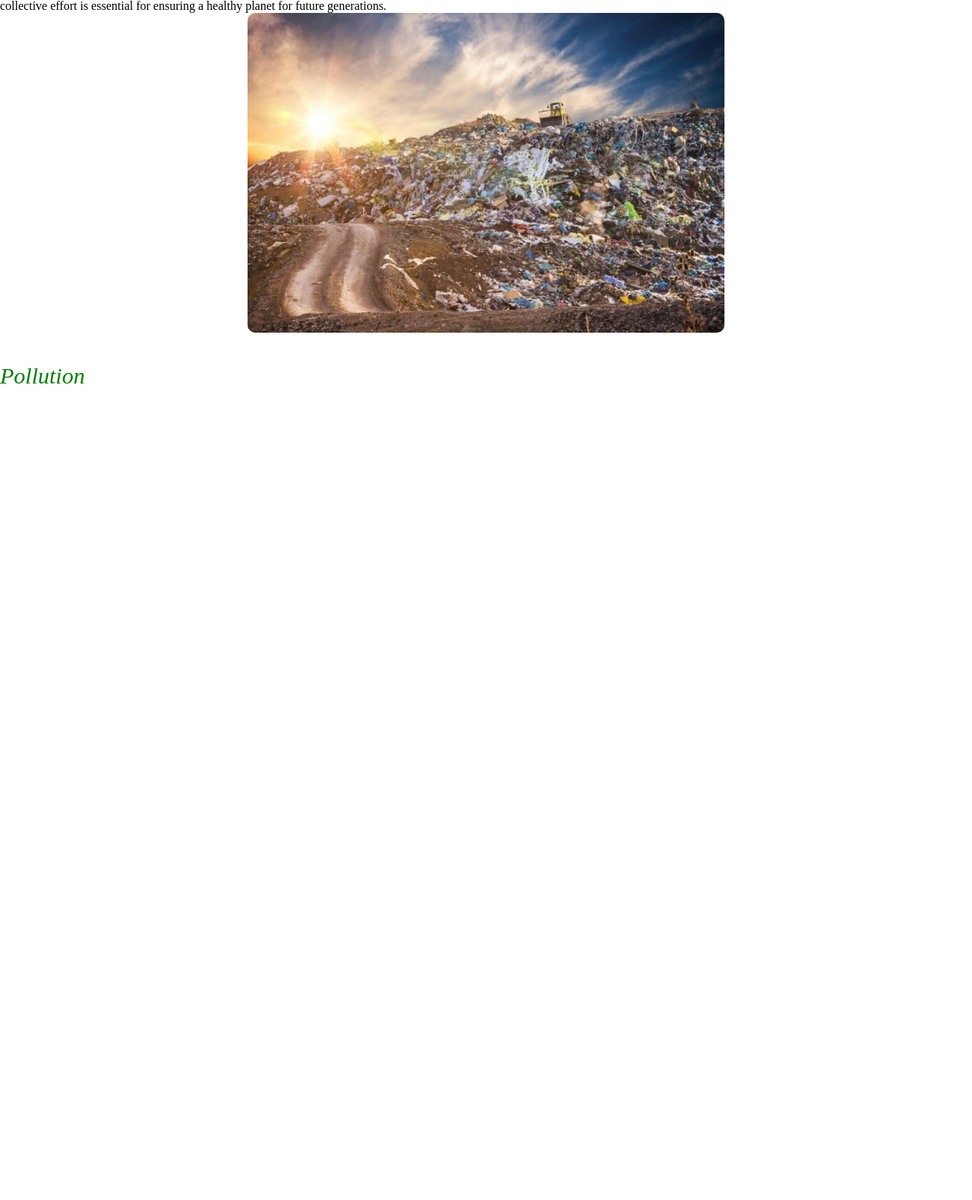
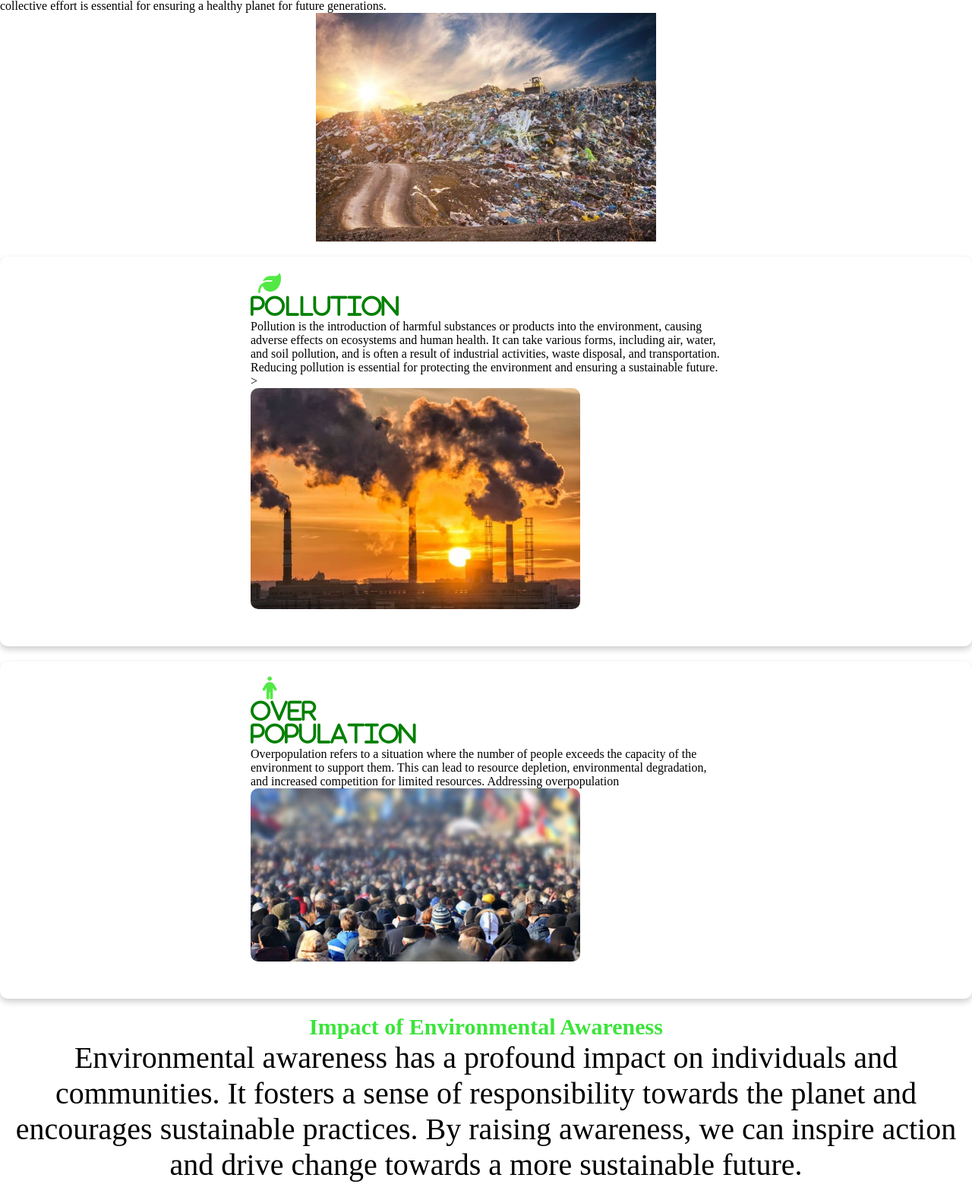
Before and after one commit to pashahaha/Environmental-web, a plain HTML site: page index.html in a window 1280 px wide. Shown: the part 1072-2652 px from the top of the page at 76% size. Before the commit the page ends 1584 px from the top, so only its background shows below. Drawn offline with Linux system fonts and the light colour scheme; a web font is replaced by a local one.

Commit message:
environment web upd

```diff
--- a/index.html
+++ b/index.html
@@ -13,6 +13,8 @@
     <link
         href="https://fonts.googleapis.com/css2?family=Special+Gothic+Expanded+One&family=Winky+Rough:ital,wght@0,300..900;1,300..900&display=swap"
         rel="stylesheet">
+    <script src="https://kit.fontawesome.com/d8803ddcfb.js" crossorigin="anonymous"></script>
+
 </head>
 
 <body>
@@ -56,8 +58,8 @@
             </p>
         </div>
 
-        <div class="feature-img">
-            <img src="images/LandDisturbance.jpg" alt="" class="feature-img">
+        <div style="display: flex; justify-content: center; align-items: center;">
+            <img src="images/LandDisturbance.jpg" alt="" style="width: 35%; height: auto;">
         </div>
 
         <div class="feature-box">
@@ -71,11 +73,55 @@
                         </i>
                     </span>
                 </div>
+                <div class="feature-description">
+                    <p>
+                        Pollution is the introduction of harmful substances or products into the environment, causing adverse
+                        effects on ecosystems and human health. It can take various forms, including air, water, and soil
+                        pollution, and is often a result of industrial activities, waste disposal, and transportation.
+                        Reducing pollution is essential for protecting the environment and ensuring a sustainable future.
+                    </p>
+                </div>>
+                <div class="feature-img">
+                    <img src="images/Pollution.jpeg" alt="Pollution" class="feature-img">
+                </div>
+            </div>
+        </div>
+
+        <div class="feature-box">
+            <div class="feature">
+                <div class="feature-icon">
+                    <span>
+                        <i class="fa-solid fa-person">
+                            <span>
+                               Over Population
+                            </span>
+                        </i>
+                    </span>
+                </div>
+                <div class="feature-description">
+                    <p>
+                        Overpopulation refers to a situation where the number of people exceeds the capacity of the
+                        environment to support them. This can lead to resource depletion, environmental degradation, and
+                        increased competition for limited resources. Addressing overpopulation
+
+                    </p>
+                </div>
+                <div class="feature-img">
+                    <img src="images/Overpopulation.jpg" alt="Pollution" class="feature-img">
+                </div>
             </div>
         </div>
 
     </section>
 
+    <section id="ImpactEnvironment">
+        <div class="title-text">
+            <h1>Impact of Environmental Awareness</h1>
+            <p>Environmental awareness has a profound impact on individuals and communities. It fosters a sense of
+                responsibility towards the planet and encourages sustainable practices. By raising awareness, we can
+                inspire action and drive change towards a more sustainable future.</p>
+        </div>
+       </section>
 
 
 </body>
--- a/style.css
+++ b/style.css
@@ -1,6 +1,7 @@
 *{
     margin: 0;
     padding: 0;
+    box-sizing: border-box;
 
 }
 
@@ -78,7 +79,7 @@
 
 .title-text h1 {
     font-size: 30px;
-    color:#3be43b;
+    color: #3be43b;
 }
 
 
@@ -88,33 +89,54 @@
     margin-right: 40px;
     margin-top: 15px;
     font-size: 18px;
-    color:#000;
+    color: #000;
     font-weight: normal;
-    background: linear-gradient(#fff, #cfc6c6)
+    background: linear-gradient(#fff, #cfc6c6);
 }
 
-#feature{
-    flex-basis: 50%
+.feature{
+    flex-basis: 50%;
 }
 
 .feature-img{
     flex-basis: 50%;
     margin: auto;
-    align-items: center;
-    display: flex;
+
+
+}
+
+.feature-img img{
     width: 70%;
     border-radius: 10px;
-    margin-bottom: 20px;
+    margin-bottom: 25px;
+
 }
 
 .feature span{
     font-size: 30px;
     color: green;
+    text-align: center;
 }
 
 .feature-icon .fa-solid{
+
     color: #52e945;
     border-color: #52e945;
     width: 50px;
     height: 50px;
+    text-align: center;
 }
+
+.feature-box {
+    display: flex;
+    align-items: center;
+    justify-content: space-around;
+    margin: 20px 0px;
+    padding: 20px;
+    border-radius: 10px;
+    background-color: #fff;
+    box-shadow: 0 4px 8px rgba(0, 0, 0, 0.2);
+    align-content: stretch;
+    flex-wrap: wrap;
+    flex-direction: row;
+}
```
Also changed, not shown: 4 other files.
